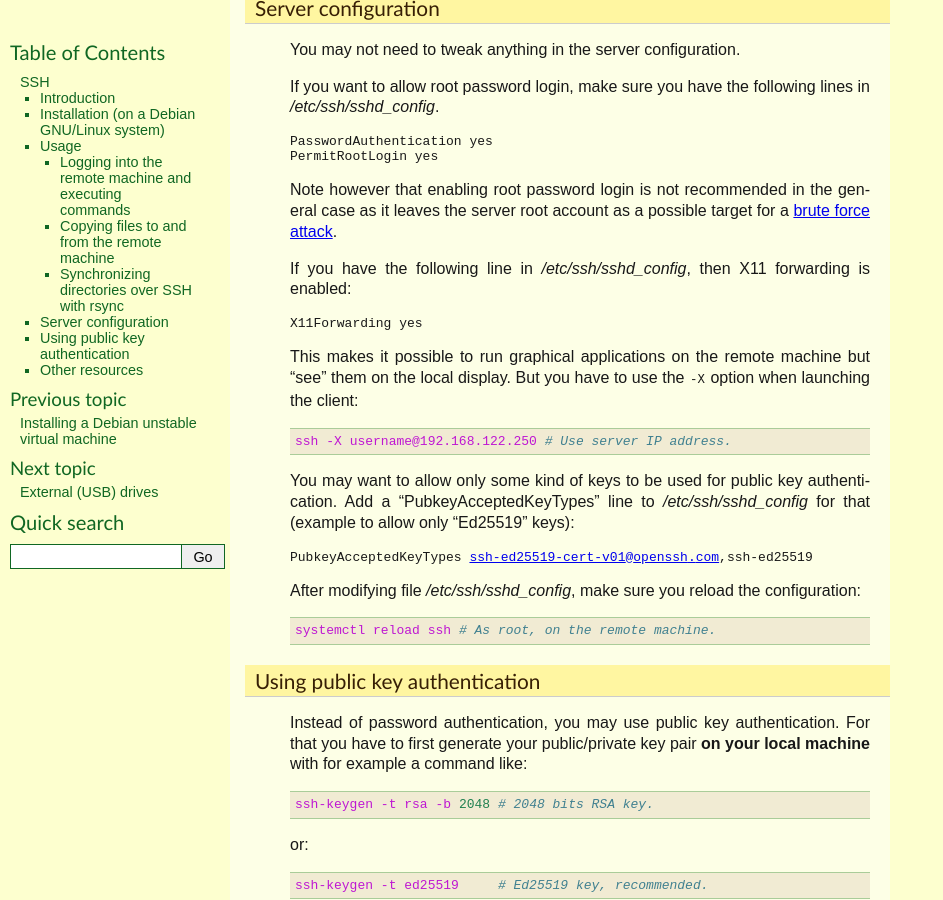
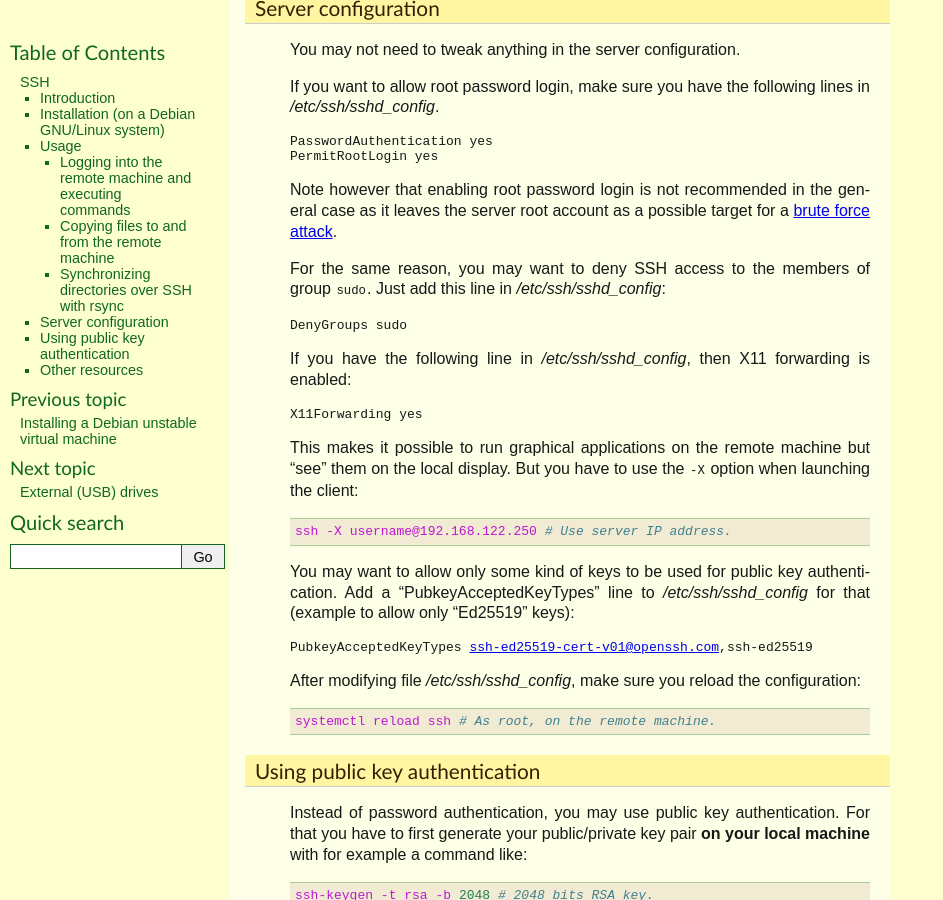
Before and after one commit to thierr26/thierr26_personal_notes_sphinx_sources, a Sphinx documentation site: the page built from source/ssh.rst, in a window 1280 px wide and 900 px high, scrolled down 1428 px. Shown: the whole window, without its empty margins (0-943 px from the left). Built offline with Sphinx 7.4.7, drawn with Linux system fonts in a browser that asks for light colours.

Commit message:
Mention "DenyGroups sudo" for /etc/ssh/sshd_config

```diff
--- a/source/ssh.rst
+++ b/source/ssh.rst
@@ -36,6 +36,7 @@ installed. You can install is **as root** with::
 
 Usage
 -----
+
 
 Logging into the remote machine and executing commands
 ~~~~~~~~~~~~~~~~~~~~~~~~~~~~~~~~~~~~~~~~~~~~~~~~~~~~~~
@@ -91,6 +92,7 @@ Server configuration
 .. index::
   pair: SSH; root password login
   pair: SSH; X11 forwarding
+  pair: SSH; Denying access to a group
   single: /etc/ssh/sshd_config
   pair: systemctl commands; reload
 
@@ -105,6 +107,11 @@ lines in `/etc/ssh/sshd_config`.
 Note however that enabling root password login is not recommended in the
 general case as it leaves the server root account as a possible target for a
 `brute force attack <https://linuxhint.com/bruteforce_ssh_ftp>`_.
+
+For the same reason, you may want to deny SSH access to the members of group
+``sudo``. Just add this line in `/etc/ssh/sshd_config`:
+
+| DenyGroups sudo
 
 If you have the following line in `/etc/ssh/sshd_config`, then X11 forwarding
 is enabled:
```
